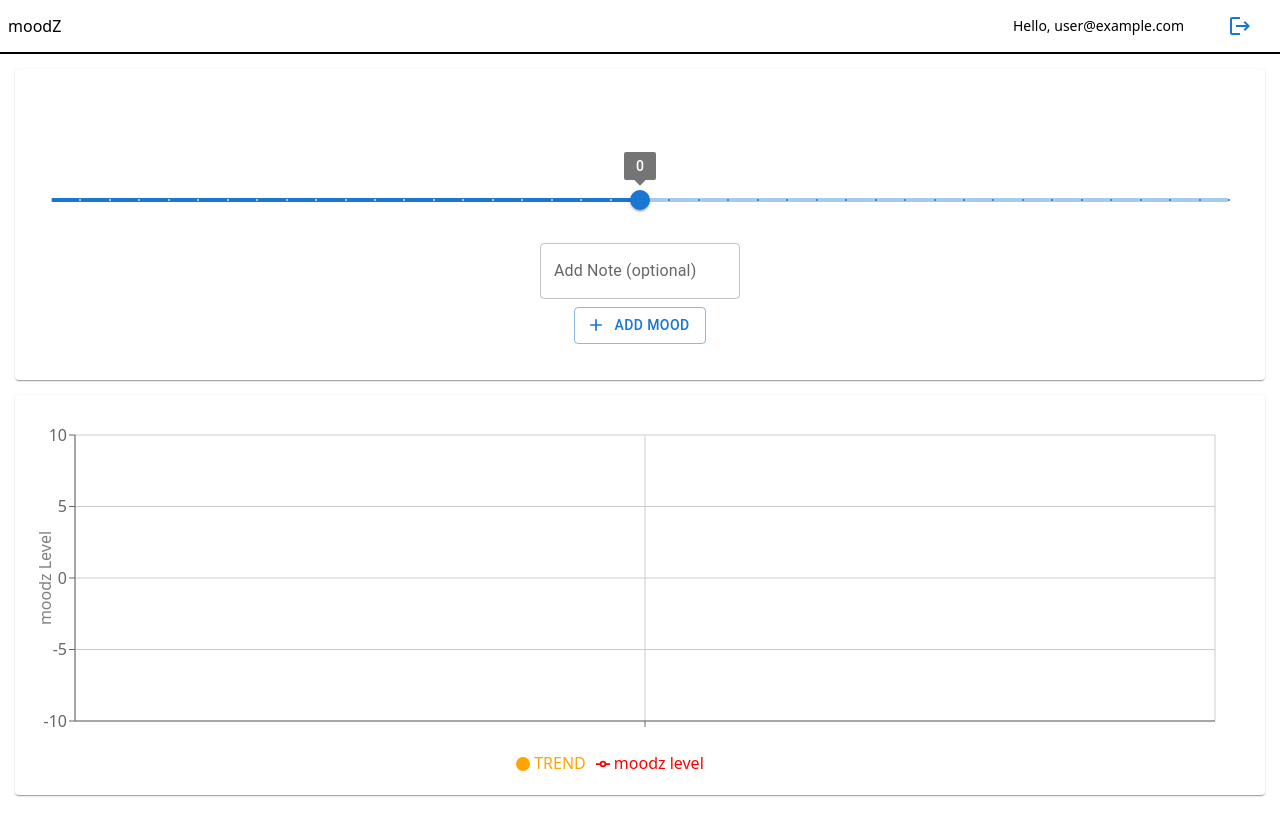
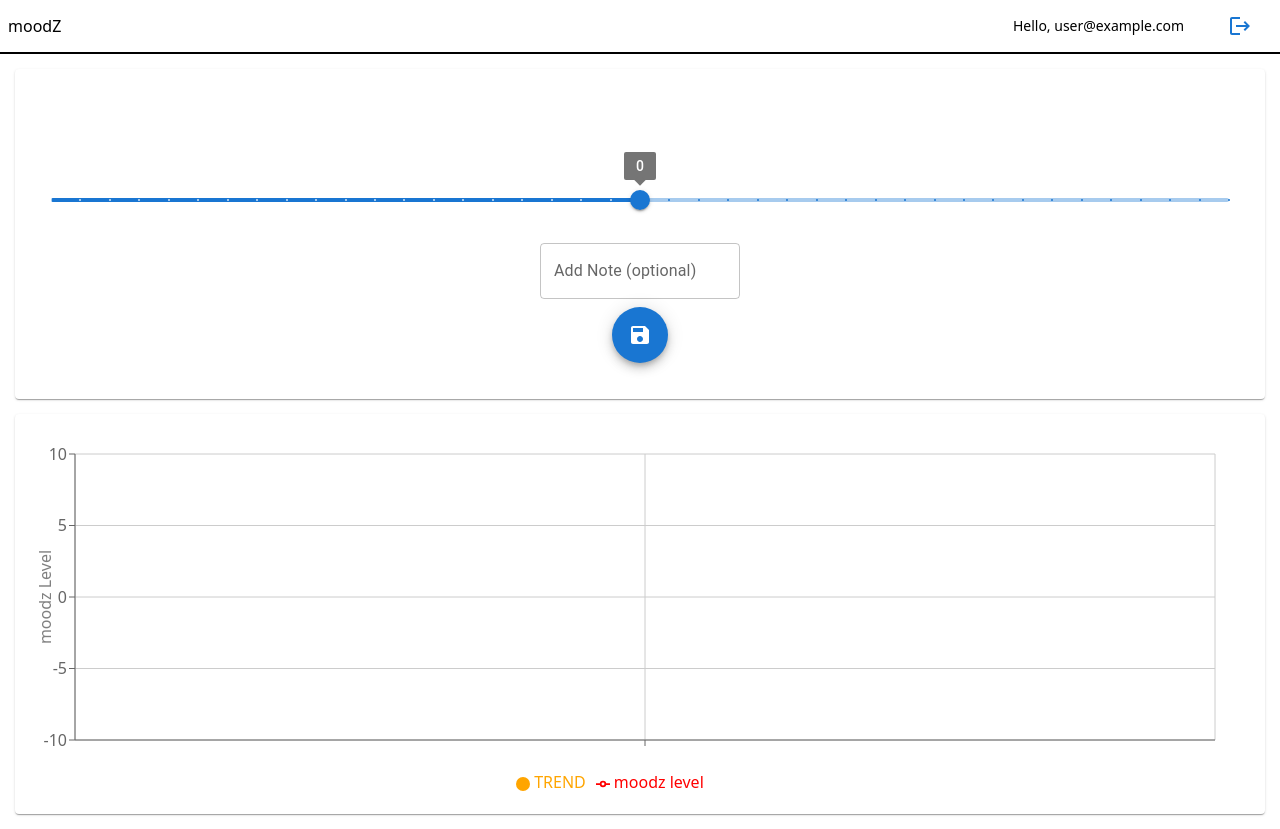
Before and after one commit to ignazka/moodz, a React (Create React App) app: page / in a window 1280 px wide. Built offline with nearby package versions, Linux system fonts and the light colour scheme; no server answers; the database is empty; sample sign-in values are in the browser's storage.

Commit message:
add new FAB (floating action button)

```diff
--- a/src/pages/Main.tsx
+++ b/src/pages/Main.tsx
@@ -5,9 +5,10 @@ import { db } from '../lib/firebase';
 import { Button, TextField } from '@mui/material';
 import styled from 'styled-components';
 import LogoutIcon from '@mui/icons-material/Logout';
-import AddIcon from '@mui/icons-material/Add';
 import Slider from '@mui/material/Slider';
 import Card from '@mui/material/Card';
+import Fab from '@mui/material/Fab';
+import SaveIcon from '@mui/icons-material/Save';
 import {
   Line,
   XAxis,
@@ -32,6 +33,18 @@ function Main() {
     padding: 0;
     max-width: 24px;
   `;
+
+  const StyledCard = styled(Card)`
+    marginTop: 15;
+    marginBottom: 140;
+    padding: 10;
+  `;
+
+  const StyledSaveButton = styled(Fab)`
+  flexShrink: '0';
+  `;
+
+
   /**
    * send data to firebase
    **/
@@ -134,7 +147,7 @@ function Main() {
         </div>
       </header>
 
-      <Card style={{marginTop:30, margin: 15, padding: 0}}>
+      <Card style={{ marginTop: 30, margin: 15, padding: 0 }}>
         <form
           className='flex justify-center flex-col items-center m-9'
           onSubmit={handleSubmit}
@@ -171,9 +184,15 @@ function Main() {
             onChange={handleChange}
           />
 
-        <Button variant='outlined' startIcon={<AddIcon />} type='submit'>
-          add mood
-        </Button>
+          <Fab
+            color="primary"
+            aria-label="save"
+            onClick={handleSubmit}
+            type="submit"
+          >
+            <SaveIcon />
+          </Fab>
+
         </form>
       </Card>
 
```
Lines whose indentation alone changed are shown as unchanged.
